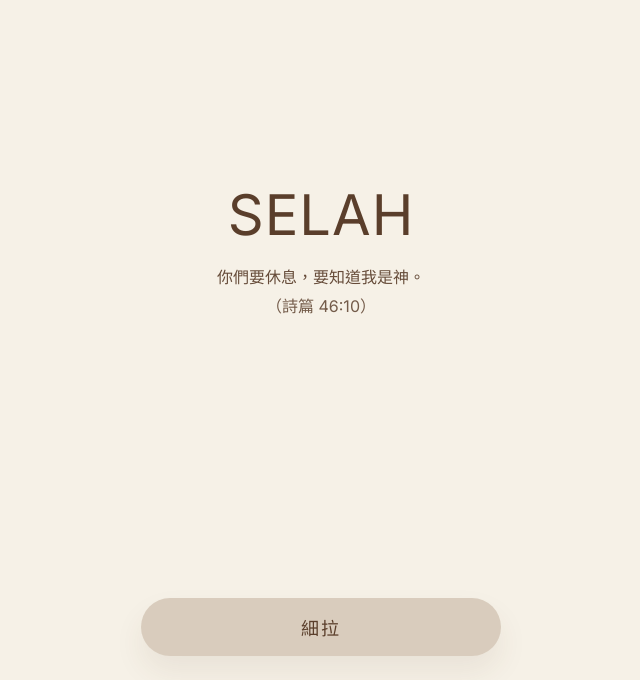
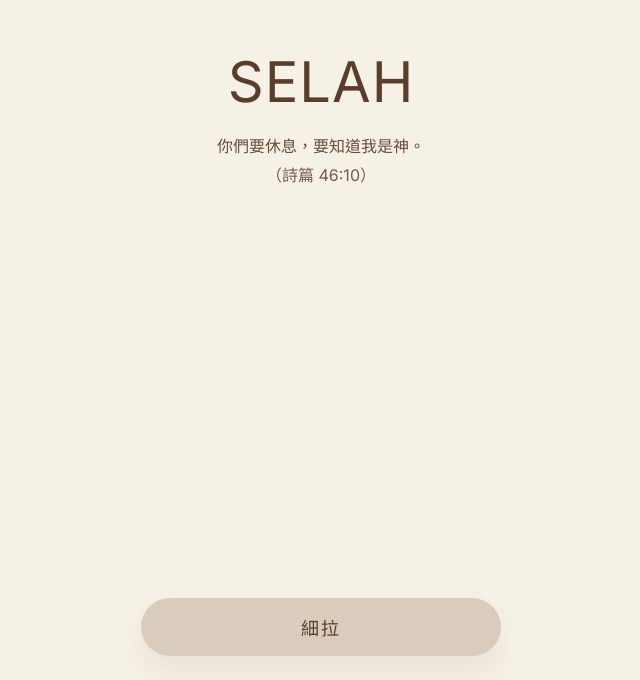
Before and after one commit to buzyfire-coder/selah-pwa, a Next.js app: page / in a window 1280 px wide. Shown: the part 120-800 px from the top of the page, without its empty margins (319-959 px from the left). Built offline with nearby package versions, Linux system fonts and the light colour scheme.

Commit message:
homepage

```diff
--- a/app/page.tsx
+++ b/app/page.tsx
@@ -40,9 +40,13 @@ const styles: Record<string, React.CSSProperties> = {
     textAlign: "center",
     display: "flex",
     flexDirection: "column",
-    justifyContent: "center",
     alignItems: "center",
-    gap: 14,
+
+    // ✅ 關鍵：由置中改為「偏上」
+    justifyContent: "flex-start",
+
+    // ✅ 用 paddingTop 控制 SELAH 的高度位置
+    paddingTop: "clamp(120px, 18vh, 200px)",
   },
 
   title: {
@@ -52,6 +56,7 @@ const styles: Record<string, React.CSSProperties> = {
   },
 
   verse: {
+    marginTop: 16,       // ✅ 經文在 SELAH 下方
     fontSize: 16,
     lineHeight: 1.8,
     color: "var(--text)",
```
